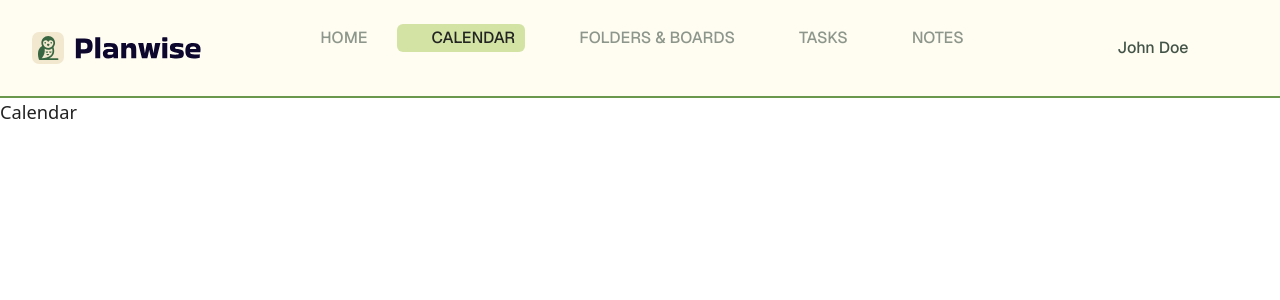
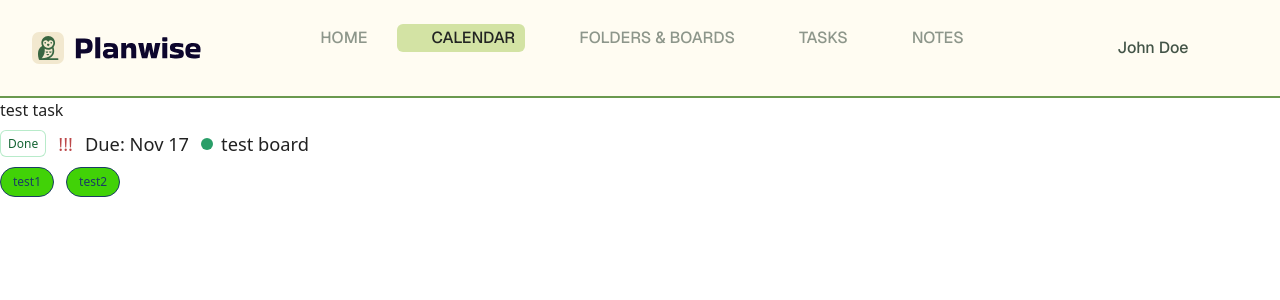
Before and after one commit to josephdattilo03/planwise-ui, a Next.js app: page /en/calendar in a window 1280 px wide. Shown: the top 300 px of the page. Built offline with nearby package versions, Linux system fonts and the light colour scheme; some icons are missing; what @mui/material-nextjs would draw is missing.

Commit message:
create basic styling for singular task

```diff
--- a/messages/en.json
+++ b/messages/en.json
@@ -8,5 +8,10 @@
     "folders": "Folders & Boards",
     "tasks": "Tasks",
     "notes": "Notes"
+  },
+  "TaskCard": {
+    "task-to-do": "To-Do",
+    "task-in-progress": "In Progress",
+    "task-done": "Done"
   }
 }
--- a/src/app/[locale]/calendar/page.tsx
+++ b/src/app/[locale]/calendar/page.tsx
@@ -1,3 +1,5 @@
+import TaskCard from "../../components/tasks/TaskCard";
+
 export default function CalendarPage() {
-  return <h1>Calendar</h1>;
+  return <><TaskCard></TaskCard></>
 }
--- /dev/null
+++ b/src/app/components/boards/BoardChip.tsx
@@ -0,0 +1,17 @@
+import React from 'react'
+import { Board } from '../../types'
+
+type BoardChipProps = {
+    board: Board
+}
+
+export default function BoardChip({ board }: BoardChipProps) {
+    return (
+        <div className="flex gap-2 items-center justify-center">
+            <div className="w-3 h-3 rounded-full"
+            style={{backgroundColor: board.color}}
+            ></div>
+            <p>{board.name}</p>
+        </div>
+    )
+}
--- /dev/null
+++ b/src/app/components/tags/TagChip.tsx
@@ -0,0 +1,24 @@
+import React from 'react'
+import { Tag } from '../../types'
+
+type TagChipProps = {
+    tag: Tag
+}
+
+export default function TagChip({ tag }: TagChipProps) {
+    return (
+        <div>
+            <p
+                className="inline-flex items-center rounded-full px-3 py-1.5 text-xs font-medium text-chip-info"
+                style={{
+                    backgroundColor: tag.backgroundColor,
+                    color: tag.textColor,
+                    border: `1px solid ${tag.borderColor}`,
+                }}
+            >
+                {tag.name}
+            </p>
+
+        </div>
+    )
+}
--- a/src/app/components/tasks/TaskCard.tsx
+++ b/src/app/components/tasks/TaskCard.tsx
@@ -1,35 +1,73 @@
-import React from 'react'
 import { Task } from '@/src/app/types'
+import { useTranslations } from 'next-intl'
+import BoardChip from '../boards/BoardChip'
+import TagChip from '../tags/TagChip'
 
 export default function TaskCard() {
-    const dummyTask: Task= {
+    const dummyTask: Task = {
         name: "test task",
-        progress: "to-do",
+        progress: "done",
         priorityLevel: 2,
         dueDate: new Date(2025, 10, 17, 5, 47, 0, 0),
         board: {
             name: "test board",
-            color: "#299e68ff"
+            color: "#299e68"
         },
         tags: [{
-            name: "test tag",
-            textColor: "#1a3c65ff",
-            backgroundColor: "#41d207ff"
-        }]
+            name: "test1",
+            textColor: "#1a3c65",
+            backgroundColor: "#41d207",
+            borderColor: "#1a3c65",
+        },
+        {
+            name: "test2",
+            textColor: "#1a3c65",
+            backgroundColor: "#41d207",
+            borderColor: "#1a3c65",
+        }
+        ]
 
+    }
+    const t = useTranslations("TaskCard")
+    const getProgressClass = (progress: Task["progress"]) => {
+        switch (progress) {
+            case "to-do":
+                return "bg-(--color-task-status-to-do-button text-(--color-task-status-to-do-text) inset-ring-(--color-task-status-to-do-stroke)"
+            case "in-progress":
+                return "bg-(--color-task-status-in-prog-button text-(--color-task-status-in-prog-text) inset-ring-(--color-task-status-in-prog-stroke)"
+            case "done":
+                return "bg-(--color-task-status-done-button text-(--color-task-status-done-text) inset-ring-(--color-task-status-done-stroke)"
+            default:
+                return ""
+        }
     }
 
 
     return (
+        <div className='flex flex-col gap-2'>
             <div>
-        <div>
-            <h1>{dummyTask.name}</h1>
+                <h1 className="text-body">{dummyTask.name}</h1>
             </div>
             <div>
-            <div></div>
+                <div className='flex flex-row gap-3'>
+                    <span className={"inline-flex items-center rounded-md px-2 py-1 text-xs font-medium inset-ring " + getProgressClass(dummyTask.progress)}>{t(`task-${dummyTask.progress}`)}</span>
+                    <p>
+                        {Array.from({ length: dummyTask.priorityLevel + 1 }).map((_, i) => (
+                            <span className='text-red' key={i}>!</span>
+                        ))}
+                    </p>
+                    <p className="">Due: {dummyTask.dueDate.toLocaleDateString("en", {
+                        month: "short",
+                        day: "numeric"
+                    })}</p>
+                    <BoardChip board={dummyTask.board}></BoardChip>
                 </div>
-        <div></div>
-        <div></div>
+            </div>
+            <div className="flex flex-row gap-3">
+                {dummyTask.tags.map((tag, idx) => (
+                    <TagChip key={idx} tag={tag}></TagChip>
+                ))}
+            </div>
         </div>
     )
 }
--- a/src/app/types/tag.ts
+++ b/src/app/types/tag.ts
@@ -1,5 +1,6 @@
 export interface Tag {
     name: string;
     backgroundColor: string;
+    borderColor: string;
     textColor: string;
 }
```
Also changed, not shown: 1 other file (tests, documents, lock files or other folders). Lines whose indentation alone changed are shown as unchanged.
